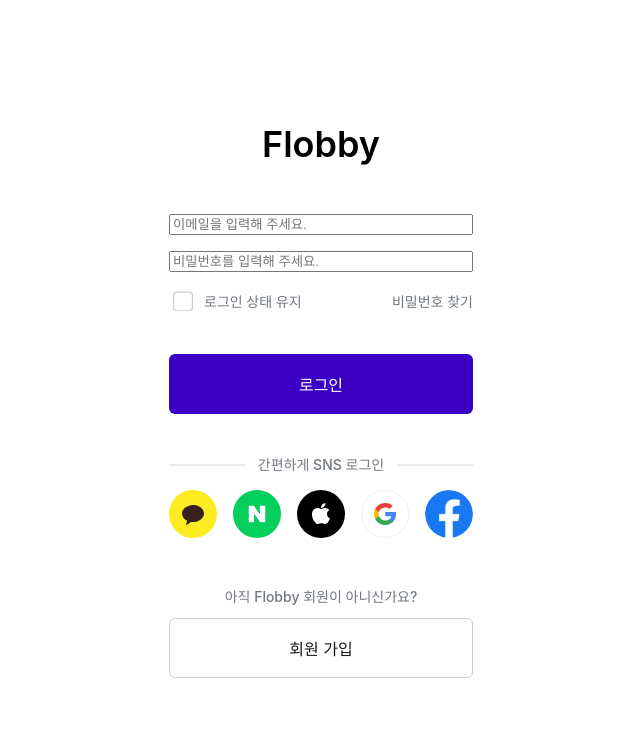
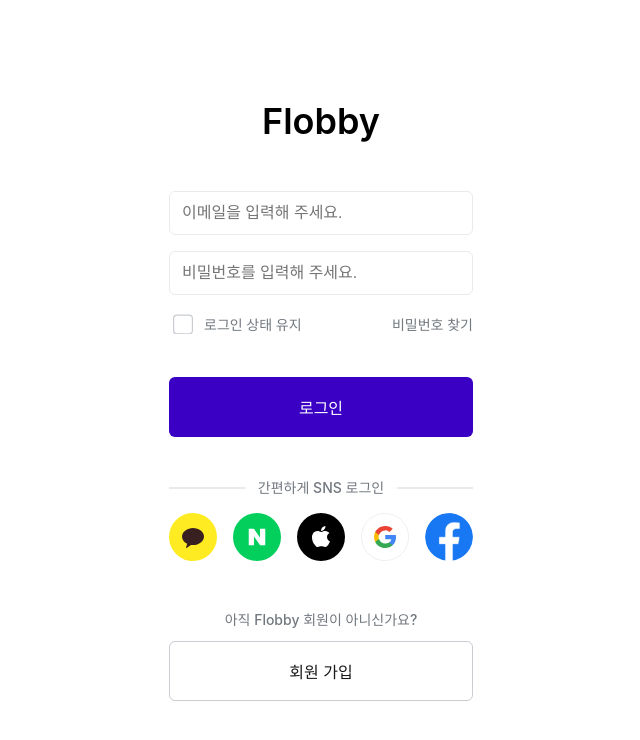
Before and after one commit to kelvin3476/Flobby, a React (Vite) app: page / in a window 1280 px wide. Shown: the top 740 px of the page, without its empty margins (319-959 px from the left). Built offline with nearby package versions, Linux system fonts and the light colour scheme.

Commit message:
Refactor: 로그인 페이지 2차 퍼블 적용 및 유효성 검사 항목 적용

```diff
--- a/src/pages/Login.tsx
+++ b/src/pages/Login.tsx
@@ -2,24 +2,61 @@ import React from 'react';
 
 import Header from "../components/login/Header.js";
 import Footer from "../components/login/Footer";
+import Input from "../components/input/Input";
 import Button from "../components/button/Button";
+
+import useLoginForm from "../hooks/login/useLoginForm";
 
 import '../styles/login/Login.scss';
 
 const Login = () => {
+    const {
+        email,
+        isEmailValid,
+        emailError,
+        password,
+        isPasswordValid,
+        passwordError,
+        handleEmailBlur,
+        handleEmailChange,
+        handlePasswordBlur,
+        handlePasswordChange,
+    } = useLoginForm();
+
     return (
       <div className="login-container">
         {/* 로그인 헤더 */}
-            <Header headerTitle='Flobby' />
+        <Header headerTitle="Flobby" />
 
         {/* 로그인 메인 컨텐츠 */}
         <main>
           {/* 입력 컨테이너 */}
           <div className="input-container">
-                <input type="text" placeholder="이메일을 입력해 주세요." />
-                <input type="password" placeholder="비밀번호를 입력해 주세요." />
+            <label>
+              <Input
+                type="text"
+                value={email}
+                onChange={handleEmailChange}
+                onBlur={handleEmailBlur}
+                isValid={isEmailValid}
+                errorMessage={emailError}
+                placeholder="이메일을 입력해 주세요."
+              />
+            </label>
 
-                <div className='support-container'>
+            <label>
+              <Input
+                type="password"
+                value={password}
+                onChange={handlePasswordChange}
+                onBlur={handlePasswordBlur}
+                isValid={isPasswordValid}
+                errorMessage={passwordError}
+                placeholder="비밀번호를 입력해 주세요."
+              />
+            </label>
+
+            <div className="support-container">
               <div className="checkbox-container">
                 <input type="checkbox" id="remember" />
                 <label>로그인 상태 유지</label>
@@ -33,21 +70,21 @@ const Login = () => {
           <Button className="login-button" title="로그인" onClick={() => console.log('로그인 버튼 클릭!!')}/>
 
           {/* 소셜 로그인 */}
-              <div className='social-login-container'>
-                  <div className='social-login-title'>간편하게 SNS 로그인</div>
+          <div className="social-login-container">
+            <div className="social-login-title">간편하게 SNS 로그인</div>
 
             <div className="social-login-button-container">
-                    <Button className='kakao-login-button' onClick={() => console.log('카카오 소셜 로그인 버튼 클릭!!')} />
-                    <Button className='naver-login-button' onClick={() => console.log('네이버 소셜 로그인 버튼 클릭!!')} />
-                    <Button className='apple-login-button' onClick={() => console.log('애플 소셜 로그인 버튼 클릭!!')} />
-                    <Button className='google-login-button' onClick={() => console.log('구글 소셜 로그인 버튼 클릭!!')} />
-                    <Button className='facebook-login-button' onClick={() => console.log('페이스북 소셜 로그인 버튼 클릭!!')} />
+              <Button className="kakao-login-button" onClick={() => console.log('카카오 소셜 로그인 버튼 클릭!!')} />
+              <Button className="naver-login-button" onClick={() => console.log('네이버 소셜 로그인 버튼 클릭!!')} />
+              <Button className="apple-login-button" onClick={() => console.log('애플 소셜 로그인 버튼 클릭!!')} />
+              <Button className="google-login-button" onClick={() => console.log('구글 소셜 로그인 버튼 클릭!!')} />
+              <Button className="facebook-login-button" onClick={() => console.log('페이스북 소셜 로그인 버튼 클릭!!')} />
             </div>
           </div>
         </main>
 
         {/* 로그인 풋터 */}
-            <Footer footerTitle='아직 Flobby 회원이 아니신가요?' />
+        <Footer footerTitle="아직 Flobby 회원이 아니신가요?" />
       </div>
     );
 };
```
Lines whose indentation alone changed are shown as unchanged.
